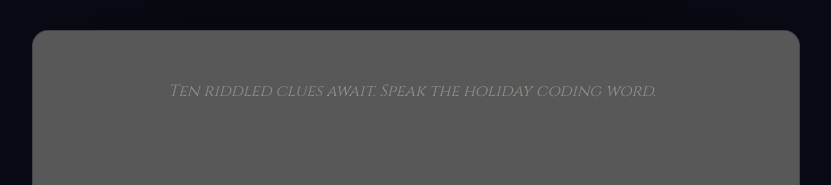
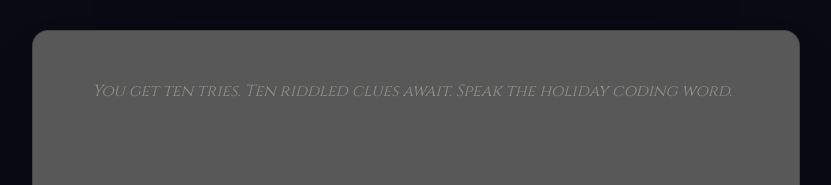
Before and after one commit to John-Jepsen/gandalf-gatekeeper, a React (Vite) app: page / in a window 1280 px wide. Shown: the part 501-686 px from the top of the page, without its empty margins (224-1055 px from the left). Built offline with nearby package versions, Linux system fonts and the light colour scheme.

Commit message:
Announce 10 tries up front; remove attempt counts from clues

```diff
--- a/src/App.tsx
+++ b/src/App.tsx
@@ -118,7 +118,7 @@ function App() {
             <div className="space-y-3">
               {messageList.length === 0 && (
                 <div className="text-center py-8 text-muted-foreground font-cinzel italic">
-                  Ten riddled clues await. Speak the holiday coding word.
+                  You get ten tries. Ten riddled clues await. Speak the holiday coding word.
                 </div>
               )}
               {messageList.map((message) => (
```
Also changed, not shown: 5 other files (tests, documents, lock files or other folders).
